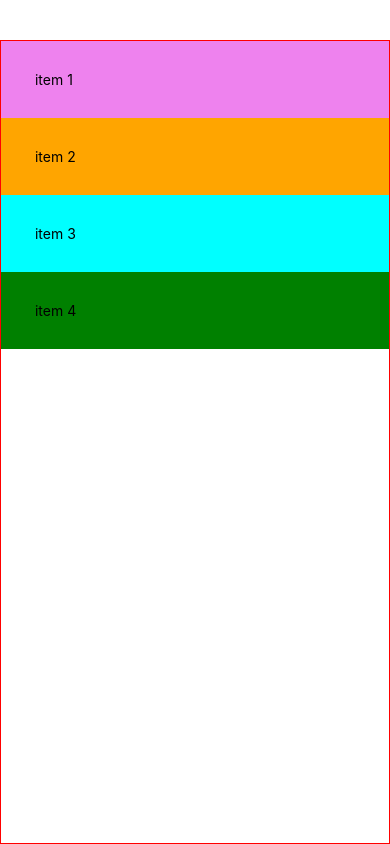
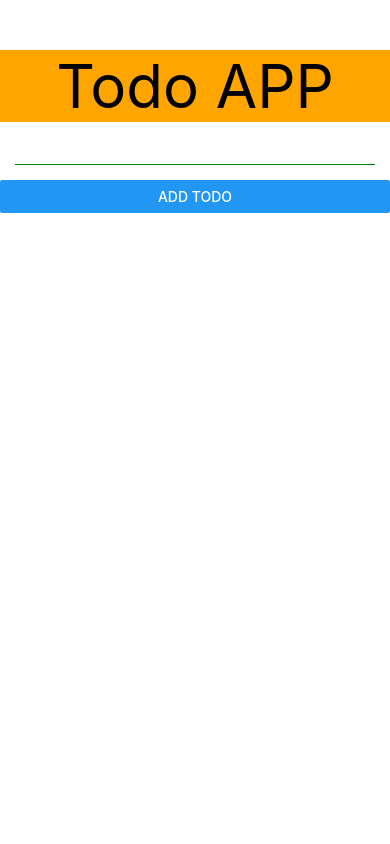
Before and after one commit to BaoAnNguyen1903/TodoApp-React-Native, a React Native app: screen / in a window 390 px wide. Built offline with nearby package versions, Linux system fonts and the light colour scheme.

Commit message:
Using icons

```diff
--- a/App.tsx
+++ b/App.tsx
@@ -13,7 +13,7 @@
   TouchableWithoutFeedback,
   View
 } from "react-native";
-import FlexBox from "./components/flex.box";
+import { AntDesign } from "@expo/vector-icons";
 
 interface ITodo {
   id: number;
@@ -54,64 +54,79 @@
 
   //jsx
   return (
-    // <TouchableWithoutFeedback onPress={() => Keyboard.dismiss()}>
-    //   <View style={styles.container}>
-    //     {/* header */}
-    //     <Text style={styles.header}>Todo APP</Text>
+    <TouchableWithoutFeedback onPress={() => Keyboard.dismiss()}>
+      <View style={styles.container}>
+        {/* header */}
+        <Text style={styles.header}>Todo APP</Text>
 
-    //     {/* form  */}
-    //     <View style={styles.body}>
-    //       <TextInput
-    //         value={todo}
-    //         style={styles.todoInput}
-    //         onChangeText={(value) => setTodo(value)}
-    //       />
-    //       <Button
-    //         title='Add todo'
-    //         onPress={handleAddTodo}
-    //       />
+        {/* form  */}
+        <View style={styles.form}>
+          <TextInput
+            value={todo}
+            style={styles.todoInput}
+            onChangeText={(value) => setTodo(value)}
+          />
+          <Button title="Add todo" onPress={handleAddTodo} />
+        </View>
 
-    //     </View>
-
-    //     {/* list todo */}
-    //     <View style={styles.body}>
-    //       <FlatList
-    //         data={listTodo}
-    //         keyExtractor={item => item.id + ""}
-    //         renderItem={({ item }) => {
-    //           return (
-    //             <Pressable
-    //               onPress={() => deleteTodo(item.id)}
-    //               style={({ pressed }) => ({ opacity: pressed ? 0.5 : 1 })}
-    //             >
-    //               <Text
-    //                 style={styles.todoItem}>{item.name}</Text>
-    //             </Pressable>
-    //           )
-    //         }}
-    //       />
-
-    //     </View>
-    //   </View>
-    // </TouchableWithoutFeedback>
-    <FlexBox />
+        {/* list todo */}
+        <View style={styles.todo}>
+          <FlatList
+            data={listTodo}
+            keyExtractor={(item) => item.id + ""}
+            renderItem={({ item }) => {
+              return (
+                <Pressable
+                  onPress={() => deleteTodo(item.id)}
+                  style={({ pressed }) => ({ opacity: pressed ? 0.5 : 1 })}
+                >
+                  <View style={styles.groupTodo}>
+                    <Text style={styles.todoItem}>{item.name}</Text>
+                    <AntDesign name="close" size={24} color="black" />
+                  </View>
+                </Pressable>
+              );
+            }}
+          />
+        </View>
+      </View>
+    </TouchableWithoutFeedback>
   );
 }
 
 //css in js
 const styles = StyleSheet.create({
+  groupTodo: {
+    flexDirection: "row",
+    alignItems: "center",
+    justifyContent: "space-between",
+    borderWidth: 1,
+    borderStyle: "dashed",
+    marginBottom: 15,
+    marginHorizontal: 10,
+    padding: 15
+  },
+
+  container: {
+    paddingTop: 50,
+    flex: 1,
+    backgroundColor: "#fff"
+  },
+
   header: {
     backgroundColor: "orange",
     paddingHorizontal: 20,
     textAlign: "center",
     fontSize: 60
   },
-  container: {
-    paddingTop: 50,
-    flex: 1,
-    backgroundColor: "#fff"
-    // alignItems: 'center',
-    // justifyContent: 'center',
+
+  form: {
+    // flex: 2
+    marginBottom: 20
+  },
+
+  todo: {
+    flex: 1
   },
 
   todoInput: {
@@ -122,15 +137,13 @@
   },
 
   todoItem: {
-    fontSize: 20,
-    borderWidth: 1,
-    borderStyle: "dashed",
-    marginBottom: 20,
-    padding: 10
+    fontSize: 20
+    // padding: 10
   },
 
   body: {
     paddingHorizontal: 10,
-    marginBottom: 20
+    marginBottom: 20,
+    flex: 1
   }
 });
```
